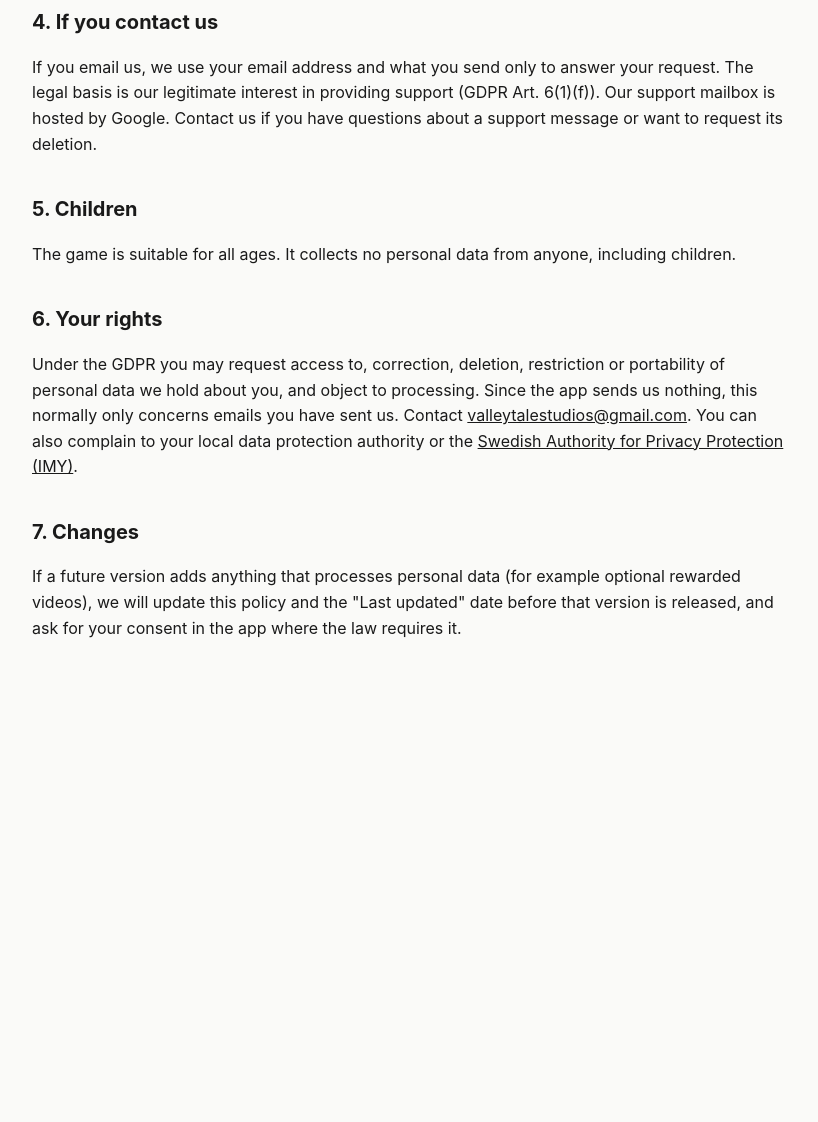
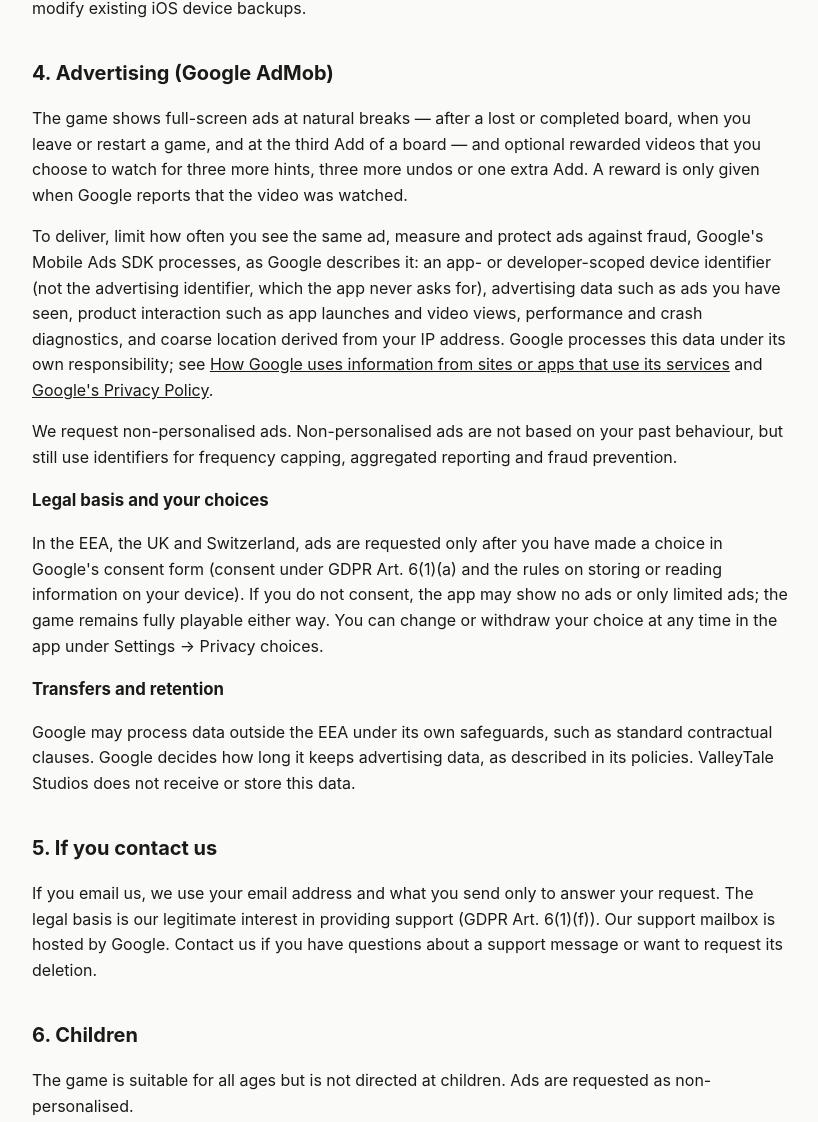
Before and after one commit to filipdrottshag3/neon-blocks-legal, a plain HTML site: page number-match-10/privacy/index.html in a window 1280 px wide. Shown: the part 995-2117 px from the top of the page, without its empty margins (228-1046 px from the left). Before the commit the page ends 1716 px from the top, so only its background shows below. Drawn offline with Linux system fonts and the light colour scheme.

Commit message:
Number Match: 10 — ad-supported privacy and support pages (PREPARED, do not merge before the ad release)
Merging this branch to main publishes it on valleytalestudios.com. Only number-match-10/ changes;
Neon Blocks and Sliding Blocks pages are untouched. Written for production choice A (no ATT,
non-personalised ads, UMP consent in the EEA/UK/CH): number-match-10 repo docs/production-ads.md.

Co-Authored-By: Claude Opus 5.5 <noreply@anthropic.com>
Claude-Session: https://claude.ai/code/session_01PjA3FpS9RHmd4wYbJkQzEY

```diff
--- a/number-match-10/privacy/index.html
+++ b/number-match-10/privacy/index.html
@@ -20,11 +20,15 @@ nav{font-size:.95em;color:var(--muted)}nav a{margin-right:12px}
 <body><main>
 <nav aria-label="Number Match: 10"><a href="/number-match-10/support/">Support</a><a href="/number-match-10/privacy/">Privacy Policy</a></nav>
 <h1>Privacy Policy — Number Match: 10</h1>
-<p>Last updated: 19 November 2026</p>
+<p>Last updated: [[RELEASE DATE of the ad-supported version]]</p>
+<!-- PREPARED FOR THE AD-SUPPORTED VERSION. Do not merge to main (that publishes it) before that version is released.
+     Written for production choice A in the game repository's docs/production-ads.md §5 (no App Tracking Transparency
+     prompt; non-personalised ads). If choice B (ATT after consent) is taken, add to section 4: "On iPhone, the app may
+     also ask whether it may track you; you can change this in iOS Settings → Privacy & Security → Tracking." -->
 <h2>1. Who we are</h2>
 <p>Filip Drottshage, operating as ValleyTale Studios in Sweden, is the data controller for Number Match: 10 on iOS. For privacy questions, email <a href="mailto:valleytalestudios@gmail.com">valleytalestudios@gmail.com</a>.</p>
 <h2>2. Summary</h2>
-<p>Number Match: 10 is an offline puzzle game. It has no account, no in-app purchases, no advertising, no analytics and no tracking. It does not ask for permission to track you, and it does not collect personal data. ValleyTale Studios receives nothing from the app.</p>
+<p>Number Match: 10 is a free puzzle game funded by advertising. It has no account, no in-app purchases and no analytics of its own, and the game itself sends nothing to ValleyTale Studios. Ads are provided by Google AdMob and are not personalised. In the EEA, the UK and Switzerland, the app asks for your choice in Google's consent form before any ad is requested. The app does not ask for permission to track you.</p>
 <h2>3. Game data on your device</h2>
 <p>The game stores the following on your device only, so you can continue where you left off:</p>
 <table>
@@ -35,13 +39,20 @@ nav{font-size:.95em;color:var(--muted)}nav a{margin-right:12px}
 <tr><td>A short local diagnostic log (app start, going to and from the background, errors)</td><td>Help you describe a problem if you contact support; it never leaves the device unless you send it to us</td></tr>
 </table>
 <p>To protect your progress, the game keeps a second copy of these saves and settings in its own app storage on the same device. This data is not sent to us or anyone else. iOS may include app data in device backups according to your settings. To reset data in the installed app, open <strong>Settings → Delete game data</strong> and tap twice. The reset clears game data and its on-device backup. It does not modify existing iOS device backups.</p>
-<h2>4. If you contact us</h2>
+<h2>4. Advertising (Google AdMob)</h2>
+<p>The game shows full-screen ads at natural breaks — after a lost or completed board, when you leave or restart a game, and at the third Add of a board — and optional rewarded videos that you choose to watch for three more hints, three more undos or one extra Add. A reward is only given when Google reports that the video was watched.</p>
+<p>To deliver, limit how often you see the same ad, measure and protect ads against fraud, Google's Mobile Ads SDK processes, as Google describes it: an app- or developer-scoped device identifier (not the advertising identifier, which the app never asks for), advertising data such as ads you have seen, product interaction such as app launches and video views, performance and crash diagnostics, and coarse location derived from your IP address. Google processes this data under its own responsibility; see <a href="https://policies.google.com/technologies/partner-sites">How Google uses information from sites or apps that use its services</a> and <a href="https://policies.google.com/privacy">Google's Privacy Policy</a>.</p>
+<p>We request non-personalised ads. Non-personalised ads are not based on your past behaviour, but still use identifiers for frequency capping, aggregated reporting and fraud prevention.</p>
+<h3>Legal basis and your choices</h3>
+<p>In the EEA, the UK and Switzerland, ads are requested only after you have made a choice in Google's consent form (consent under GDPR Art. 6(1)(a) and the rules on storing or reading information on your device). If you do not consent, the app may show no ads or only limited ads; the game remains fully playable either way. You can change or withdraw your choice at any time in the app under Settings → Privacy choices.</p>
+<h3>Transfers and retention</h3>
+<p>Google may process data outside the EEA under its own safeguards, such as standard contractual clauses. Google decides how long it keeps advertising data, as described in its policies. ValleyTale Studios does not receive or store this data.</p>
+<h2>5. If you contact us</h2>
 <p>If you email us, we use your email address and what you send only to answer your request. The legal basis is our legitimate interest in providing support (GDPR Art. 6(1)(f)). Our support mailbox is hosted by Google. Contact us if you have questions about a support message or want to request its deletion.</p>
-<h2>5. Children</h2>
-<p>The game is suitable for all ages. It collects no personal data from anyone, including children.</p>
-<h2>6. Your rights</h2>
-<p>Under the GDPR you may request access to, correction, deletion, restriction or portability of personal data we hold about you, and object to processing. Since the app sends us nothing, this normally only concerns emails you have sent us. Contact <a href="mailto:valleytalestudios@gmail.com">valleytalestudios@gmail.com</a>. You can also complain to your local data protection authority or the <a href="https://www.imy.se/en/">Swedish Authority for Privacy Protection (IMY)</a>.</p>
-<h2>7. Changes</h2>
-<p>If a future version adds anything that processes personal data (for example optional rewarded videos), we will update this policy and the "Last updated" date before that version is released, and ask for your consent in the app where the law requires it.</p>
-</main></body>
-</html>
+<h2>6. Children</h2>
+<p>The game is suitable for all ages but is not directed at children. Ads are requested as non-personalised.</p>
+<h2>7. Your rights</h2>
+<p>Under the GDPR you may request access to, correction, deletion, restriction or portability of personal data we hold about you, and object to processing. The app sends us nothing, so this normally concerns emails you have sent us; for data Google processes for advertising, you can also use Google's own tools and contact Google. Contact <a href="mailto:valleytalestudios@gmail.com">valleytalestudios@gmail.com</a>. You can also complain to your local data protection authority or the <a href="https://www.imy.se/en/">Swedish Authority for Privacy Protection (IMY)</a>.</p>
+<h2>8. Changes</h2>
+<p>If we change how the app processes personal data, we will update this policy and the date above before that version is released, and ask for your consent in the app where the law requires it.</p>
+</main></body></html>
```
Also changed, not shown: number-match-10/support/index.html (+2 -2 lines).
